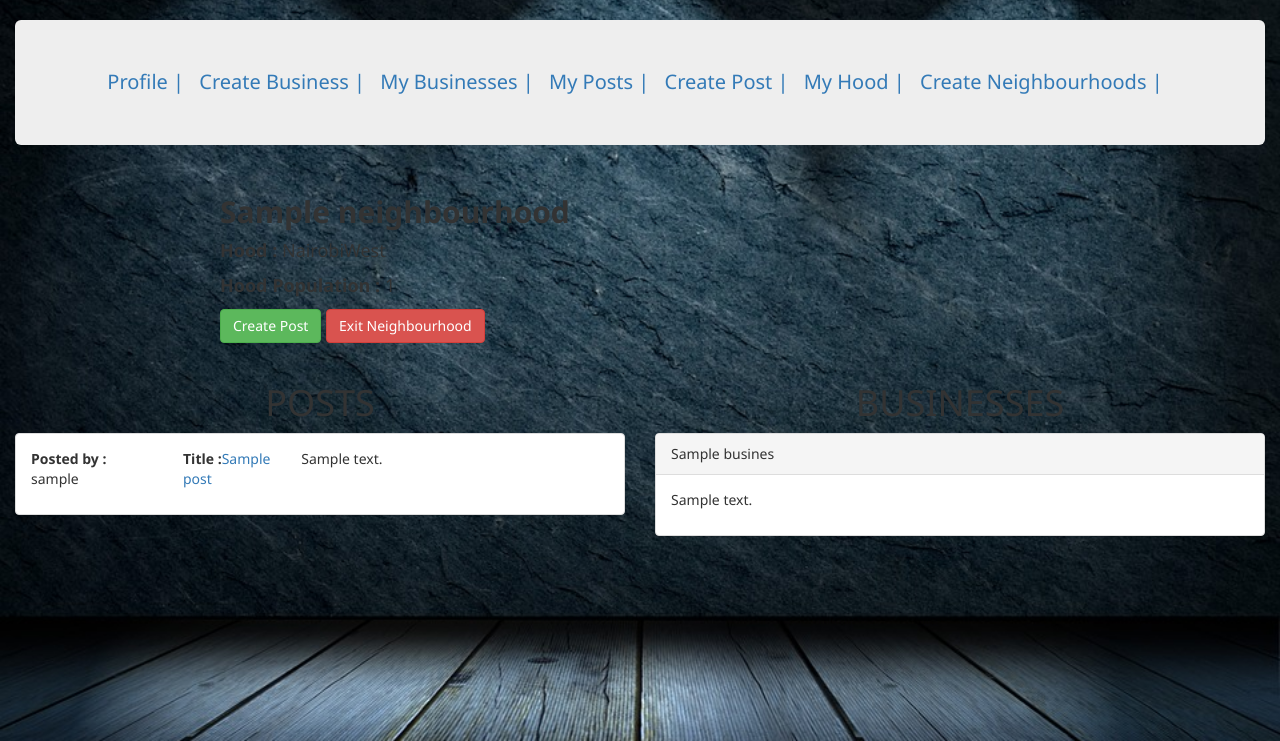
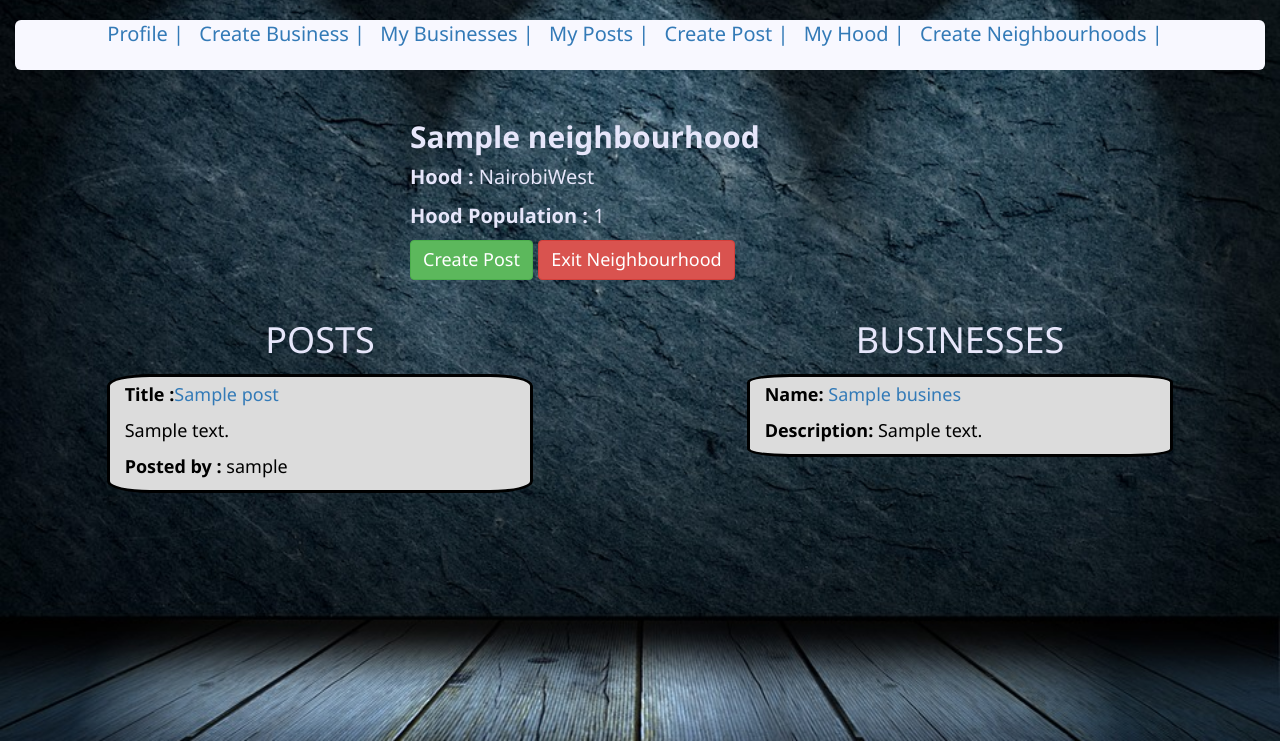
Before and after one commit to MichelAtieno/Neighbourhood, a Django app: page / in a window 1280 px wide. Shown: the part 59-800 px from the top of the page. Run offline with Django 3.2, Linux system fonts and the light colour scheme; a user stored in the database is signed in; tables that the repository leaves empty hold one stand-in row (values such as "Sample post"); some libraries are stand-ins or nearby versions.

Commit message:
Edited hood home page

```diff
--- a/app/templates/hood/createbiz.html
+++ b/app/templates/hood/createbiz.html
@@ -5,9 +5,7 @@
 <div class="row container" style="padding-bottom:20px">
 
 			<div class="col-md-3" style="padding-top: 0px">
-				{%if user.join%}
-                    {% include 'sidebars/hoodbar.html'%}
-				{%endif%}
+
 
 			</div>
 			<div class="col-md-7">
--- a/app/templates/hood/createpost.html
+++ b/app/templates/hood/createpost.html
@@ -3,9 +3,7 @@
 {% block content %}
     <div class="row">
             <div class="col-md-3">
-                {%if user.join %}
-                    {% include 'sidebars/hoodbar.html'%}
-                {%endif%}
+
 
             </div>
             <div class="col-md-7">
--- a/app/templates/hood/hood.html
+++ b/app/templates/hood/hood.html
@@ -3,12 +3,7 @@
 {%block content%}
 <div class="row container" style="padding-bottom:20px">
 
-			<div class="col-md-3" style="padding-top: 24px">
-                {% if user.join %}
-                    {% include 'sidebars/hoodbar.html'%}
-                {% endif %}
 
-			</div>
 			<div class="col-md-9">
                 <h3 >View all your Neighbourhoods you created!</h3>
                     {% include 'sidebars/allhoodsbar.html'%}
--- a/app/templates/hood/my_hood.html
+++ b/app/templates/hood/my_hood.html
@@ -2,7 +2,7 @@
 {%load bootstrap3 %}
 {% block content%}
 	<div class="container-fluid">
-			<div class="jumbotron text-center" style="font-size:20px;">
+			<div class="jumbotron text-center" style="font-size:20px; background-color:ghostwhite;height:50px;padding:0px;color:black">
 					{% if user.join %}
 					<a href="{%url 'profile' %}" style="margin-right:10px;">Profile |</a>
 					<a href="{% url 'createBusiness' %}" style="margin-right:10px;">Create Business |</a>
@@ -16,72 +16,60 @@
 			</div>
 			<div class="row container" style="padding-bottom:20px;">
 
-					<div class="col-md-2"></div>
-					<div class="col-md-8"  style="font-size:18px;">
-						<h2 style="font-weight: bolder;">{{hood.hood_name}}</h2>
-						<p><span style="font-weight:bolder">Hood :</span> {{hood.hood_location}}</p>
-						<p><span style="font-weight:bolder">Hood Population :</span> {{hood.hood_count}} </p>
+					<div class="col-md-4"></div>
+					<div class="col-md-8"  style="font-size:20px; color:lavender">
+						<h2 style="font-weight: bolder;" >{{hood.hood_name}}</h2>
+						<p><span style="font-weight:bolder;">Hood :</span> {{hood.hood_location}}</p>
+						<p><span style="font-weight:bolder;">Hood Population :</span> {{hood.hood_count}} </p>
 						<h4>{{hood.user_bio}}</h4>
-						<a class="btn btn-success" href="{% url 'hoodPost' %}">Create Post</a>
-						<a class="btn btn-danger" href="{% url 'exitHood' hood.id%}">Exit Neighbourhood</a>
+						<a class="btn btn-success" href="{% url 'hoodPost' %}" style="font-size:18px;">Create Post</a>
+						<a class="btn btn-danger" href="{% url 'exitHood' hood.id%}" style="font-size:18px;">Exit Neighbourhood</a>
 
 
 					</div>
-					<div class="col-md-2"></div>
+
 
 			</div>
 			{%if posts%}
 			<div class="row">
-				<div class="col-md-6">
+				<div class="col-md-6" style="color:lavender">
 					{% for post in posts %}
-					<h1 class="text-center">POSTS</h1>
-					<div class="panel panel-default">
-						<div class="panel-body">
+					<h1 class="text-center" >POSTS</h1>
+
 							<div class="row">
-								<div class="col-md-3">
+								<div class="col-md-2"></div>
+								<div class="col-md-8" id="posts">
+									<p>
+									<span  style="font-weight:bolder;">Title :</span><a href="{% url 'singlePost' post.id %}">{{post.title}} </a>
+									</p>
+									<p>{{post.body}}</p>
 									<p><span style="font-weight:bolder;">Posted by :</span> {{post.user}}</p>
 								</div>
-								<div class="col-md-7">
-									<div class="row">
-										<div class="col-md-4">
-											<p>
-											<span  style="font-weight:bolder;">Title :</span><a href="{% url 'singlePost' post.id %}">{{post.title}} </a>
-											</p>
-										</div>
-										<div class="col-md-8">
-											{{post.body}}
-										</div>
-
-									</div>
-								</div>
 								<div class="col-md-2"></div>
-
 							</div>
 
-						</div>
-					</div>
+
 					{% endfor %}
 					{% else %}
 					<h4 class="text-center">No Post has been created for this hood yet. Be the first to create on <a href="{% url 'hoodPost' %}">here</a></h4>
 					{% endif %}
 
 				</div>
-				<div class="col-md-6">
+				<div class="col-md-6" style="color:lavender">
 					{% if business %}
 					{% for biz in business %}
 					<h1 class="text-center">BUSINESSES</h1>
-					<div class="panel panel-default">
-
-						<div class="panel-heading">
-							{{biz.biz_name}}
+						<div class="row">
+							<div class="col-md-2"></div>
+							<div class="col-md-8" id="business">
+								<p><span style="font-weight:bolder;">Name: </span><a >{{biz.biz_name}}</a></p>
+								<p><span style="font-weight:bolder;">Description: </span> {{biz.biz_description}}</p>
+							</div>
+							<div class="col-md-2"></div>
 						</div>
-						<div class="panel-body">
-							<p>{{biz.biz_description}}</p>
 
 
-						</div>
 
-					</div>
 					{%endfor%}
 				    {% else %}
 					   <h4 class="text-center">No Business has been created for this hood yet. Be the first to create on <a href="{% url 'createBusiness' %}">here</a></h4>
--- a/app/templates/hood/new_hood.html
+++ b/app/templates/hood/new_hood.html
@@ -4,9 +4,7 @@
 <div class="row container" style="padding-bottom:20px">
 
 			<div class="col-md-3" >
-				{%if user.join%}
-					{% include 'sidebars/hoodbar.html' %}
-				{%endif%}
+
 
 
 			</div>
--- a/app/templates/hood/singlepost.html
+++ b/app/templates/hood/singlepost.html
@@ -2,7 +2,7 @@
 {%load bootstrap3%}
 {%block content%}
 <div class="container-fluid">
-		<div class="jumbotron text-center" style="font-size:20px;">
+		<div class="jumbotron text-center" style="font-size:20px; background-color:ghostwhite;height:50px;padding:0px;color:black">
 				{% if user.join %}
 				<a href="{%url 'profile' %}" style="margin-right:10px;">Profile |</a>
 				<a href="{% url 'createBusiness' %}" style="margin-right:10px;">Create Business |</a>
--- a/app/templates/profile/profile.html
+++ b/app/templates/profile/profile.html
@@ -1,7 +1,7 @@
 {%extends 'base.html'%}
 {% block content%}
 		{% if user.join %}
-		<div class="jumbotron text-center" style="font-size:20px;">
+		<div class="jumbotron text-center" style="font-size:20px;background-color: gainsboro;">
 			<a href="{%url 'profile' %}" style="margin-right:10px;">Profile |</a>
 			<a href="{% url 'createBusiness' %}" style="margin-right:10px;">Create Business |</a>
 			<a href="{% url 'business' %}" style="margin-right:10px;">My Businesses |</a>
--- a/static/css/styles.css
+++ b/static/css/styles.css
@@ -13,3 +13,25 @@
 body {
     font-family: 'Segoe UI';
 }
+
+#posts {
+    box-sizing:border-box;
+    border:solid black;
+    border-radius: 10%;
+    font-size:18px;
+    margin-top: 5px;
+    background-color: gainsboro;
+    color:black;
+    padding-top: 5px;
+}
+
+#business{
+    box-sizing: border-box;
+    border:solid black;
+    border-radius: 10%;
+    font-size:18px;
+    margin-top: 5px;
+    background-color: gainsboro;
+    color:black;
+    padding-top: 5px;
+}
```
Also changed, not shown: app/templates/hood/bizsearch.html (+2 -6 lines), app/templates/hood/business.html (+2 -6 lines), app/templates/hood/posts.html (+0 -8 lines), static/back.jpg (added).
